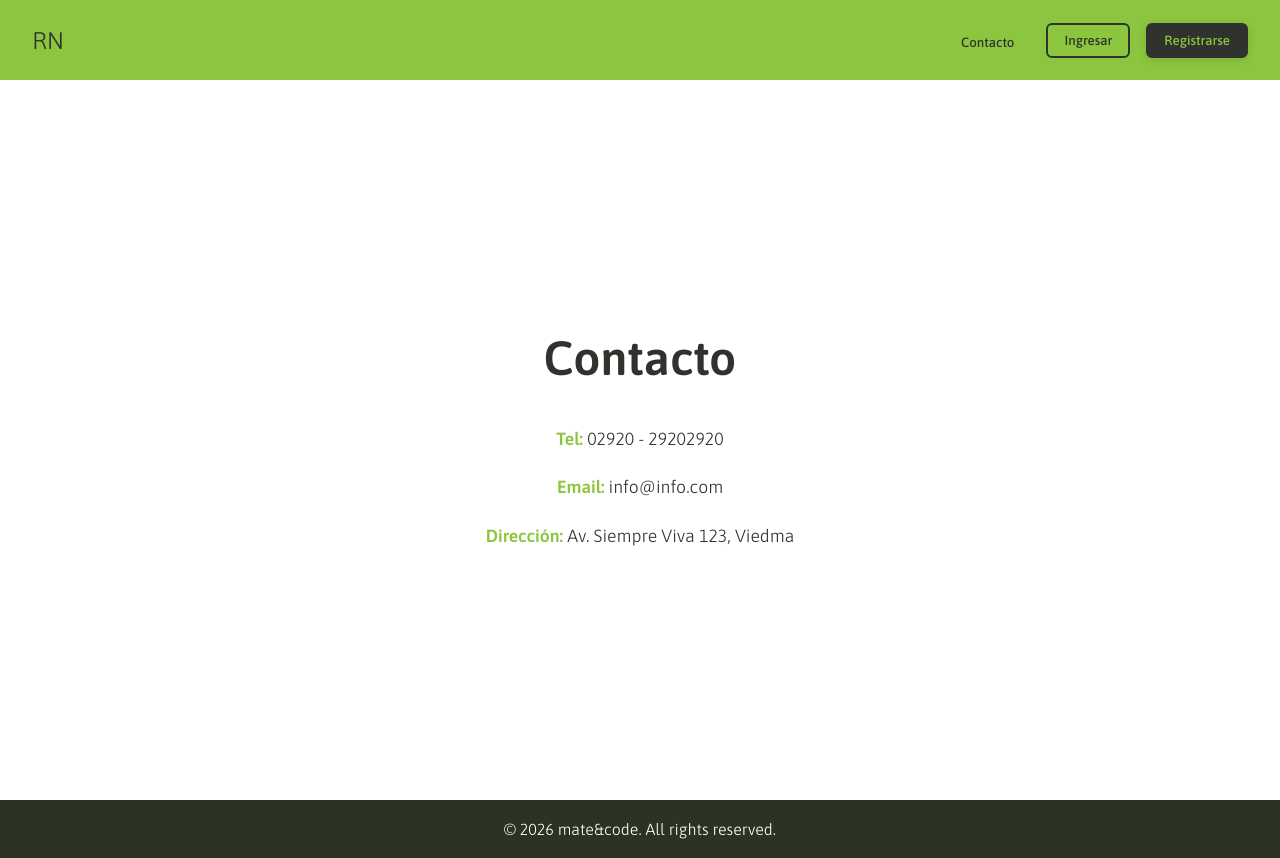
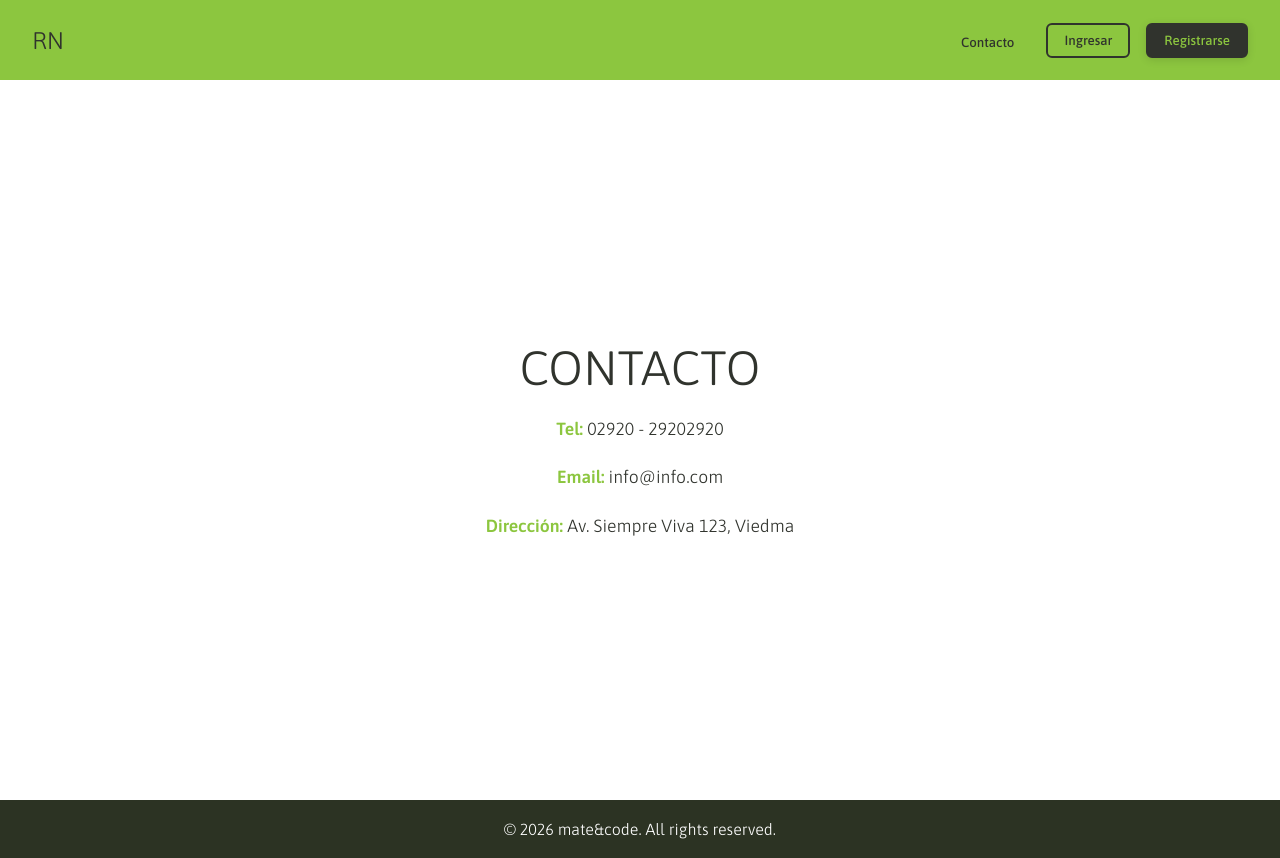
Before and after one commit to PabloGalindoRoldan/mate-code, a React (Vite) app in the folder matecode/frontend/: page /mate-code/contact in a window 1280 px wide. Built offline with nearby package versions, Linux system fonts and the light colour scheme.

Commit message:
quickfix

```diff
--- a/matecode/frontend/src/components/views/ContactoView.css
+++ b/matecode/frontend/src/components/views/ContactoView.css
@@ -13,8 +13,7 @@
 
 .contactoTitle {
     font-size: 3rem;
-    margin-bottom: 40px;
-    font-weight: 600;
+    margin-bottom: 20px;
 }
 
 .contactoContent {
--- a/matecode/frontend/src/components/views/ContactoView.tsx
+++ b/matecode/frontend/src/components/views/ContactoView.tsx
@@ -7,7 +7,7 @@ export default function ContactoView() {
         <>
             <NavBar />
             <div className="contactoSection">
-                <h2 className="contactoTitle">Contacto</h2>
+                <h2 className="contactoTitle">CONTACTO</h2>
                 <div className="contactoContent">
                     <p className="contactoItem"><strong>Tel:</strong> 02920 - 29202920</p>
                     <p className="contactoItem"><strong>Email:</strong> info@info.com</p>
--- a/matecode/frontend/tmp/carrouselLanding.json
+++ b/matecode/frontend/tmp/carrouselLanding.json
@@ -10,7 +10,7 @@
         },
         {
             "id": 3,
-            "image": "https://images.pexels.com/photos/18920790/pexels-photo-18920790.jpeg"
+            "image": "https://images.pexels.com/photos/27382493/pexels-photo-27382493.jpeg"
         }
     ]
 }
```
